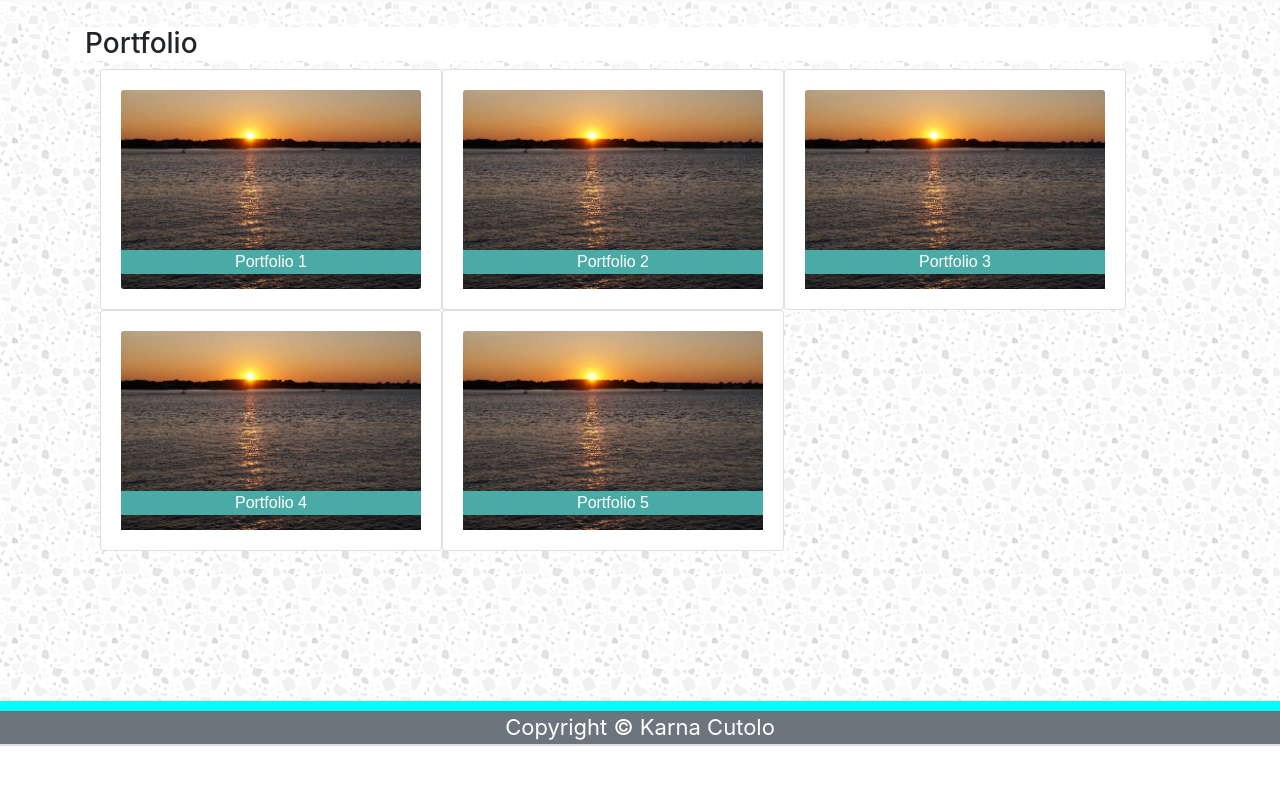
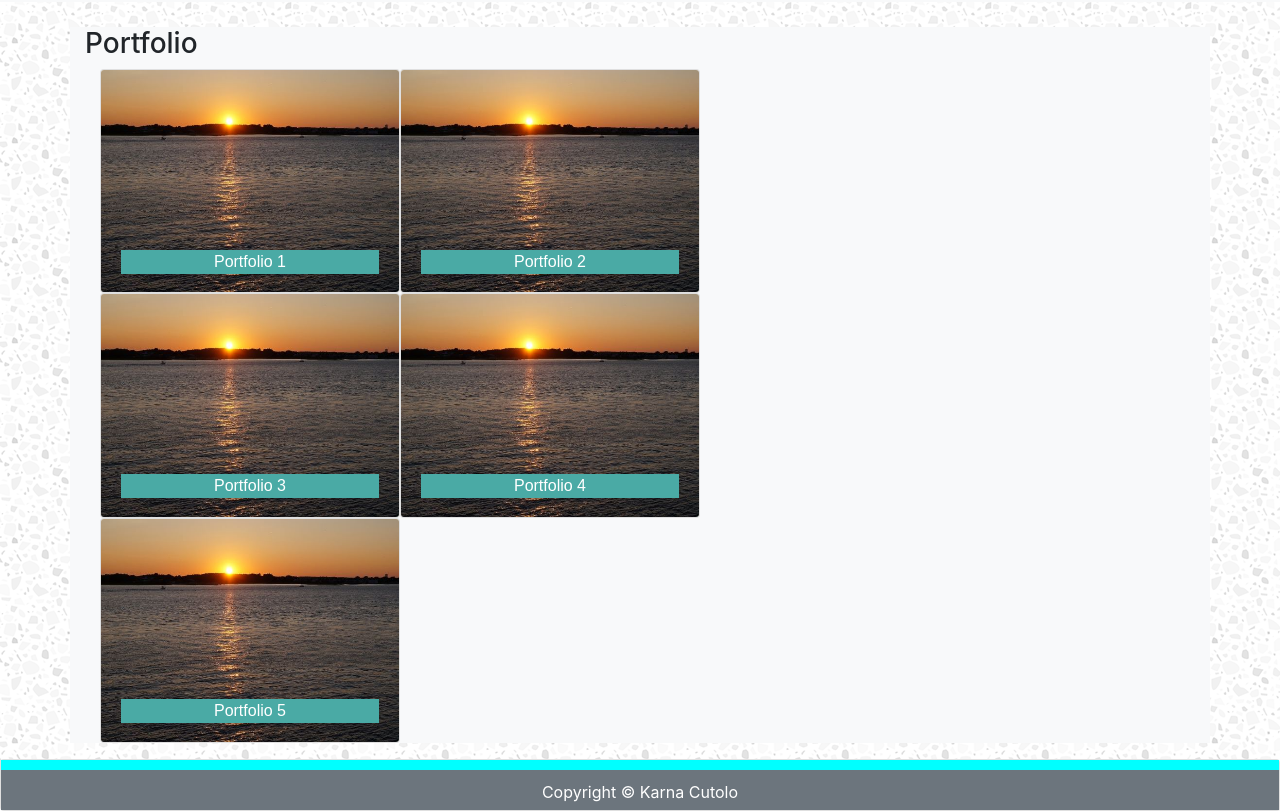
Before and after one commit to Karna1014/KCPortfolio, a plain HTML site: page portfolio-BS.html in a window 1280 px wide. Shown: the part 54-865 px from the top of the page. Before the commit the page ends 800 px from the top, so only its background shows below. Drawn offline with nearby package versions, Linux system fonts and the light colour scheme.

Commit message:
Bootstrap portfolio-not without challenges

```diff
--- a/Assets/CSS/style.css
+++ b/Assets/CSS/style.css
@@ -10,7 +10,8 @@ body {
     font-family: Georgia, 'Times New Roman', Times, serif;
     font-weight: bold;
     color: #ffffff;
-}
+    margin-right: 0;
+    }
 
 .card-header {
     background-color: aqua;
@@ -34,19 +35,53 @@ body {
     color: #4aaaa5;
     border-bottom: 2px solid #dedede;
 }
-
+.card-text{
+    position: relative !important
+}
 .image-text {
     background-color: #4aaaa5;
     font-family: Arial, Helvetica, sans-serif;
     text-align: center;
     margin-top: 160px;
-    position: relative;
     width: 100%;
     color: #ffffff;
 }
 
-
+#myFooter {
+    width: 100%;
+}
 .card-header-footer {
     background-color: aqua;
+    margin-bottom: 0;
     height: 10px;
 }
+.card-body-footer {
+    height: 40px;
+}
+.card-text-footer {
+    padding-top: 10px;
+}
+
+#indexBody {
+    height: 40px;
+    padding-top: 10px;
+    margin-bottom: 0 !important
+}
+.navbar-nav{
+    flex-direction: row !important
+}
+
+@media screen and (min-width: 500px),
+ (max-width: 768px) {
+     .navbar-brand {
+         width: 100%;
+         text-align: center;
+           }
+     }
+
+@media screen and (min-width: 500px),
+     (max-width: 768px) {
+         .nav-link {
+             text-align: center;
+              }
+     }
--- a/portfolio-BS.html
+++ b/portfolio-BS.html
@@ -15,11 +15,18 @@
           <nav class="navbar navbar-expand-sm bg-light">
             <div class="container-fluid">
               <div class="container" style="padding-left: 0px !important;">
+                    <div class="row col-lg-3 col-md-3 row col-sm-12">
                       <a class="navbar-brand mr-p-2" href="index-BS.html">Karna Cutolo</a>
+                    </div>
+                    <div class="row">
+                      <div class="d-flex justify-content-lg-right">
+                      <div class="d-flex justify-content-md-right">
+                      <div class="d-flex justify-content-sm-center">
+                      </div>
                       <ul class="nav ml-auto">
                         <li class="nav-item active">
                           <a class="nav-link" href="index-BS.html">About</a>
-                        </li>
+                          <li>
                         <li class="nav-item">
                           <a class="nav-link" href="portfolio-BS.html">Portfolio</a>
                           </li>
@@ -30,54 +37,64 @@
                       </div>
                     </div>
                   </div>
+                </div>
+              </div>
             </nav>
 </header>
-    <div class="container" style="background-color: white; margin-top: 25px;">
+
+    <div class="container clearfix bg-light mb-3" style="margin-top: 25px;">
+      <div class="row col-lg-3 col-md-3 row col-sm-12">
             <h3 class="Title">Portfolio</h3>
-          <div class="container" style= "margin-bottom: 75px; border: none;">
-             <div class="card" style="padding: 20px">
-                  <img class="card-img" src="./Assets/Images/Serenity.jpg" style="width: 300px; height: 100%;" alt="Temp Pic-Serenity">
+          </div>
+          <div class="container mr-auto" id= "portCards" >
+            <div class="row col-lg-50% col-md-50% row col-sm-12">
+                <div class="card" style="width: 300px;">
+                  <img class="card-img" src="./Assets/Images/Serenity.jpg" style="width: 100%; margin-bottom: 25px; height: 100%;" alt="Temp Pic-Serenity">
                     <div class="card-img-overlay" style="padding: 20px !important;">
-                        <p class="card-text image-text"style="width: 300px">Portfolio 1</p>
+                      <p class="card-text image-text" style="width: 100%; padding: none;"!important;>Portfolio 1</p>
                       </div>
                   </div>
-              <div class="card"style="padding: 20px">
-                  <img class="card-img-top" src="./Assets/Images/Serenity.jpg" style="width: 300px; height: 100%;" alt="Temp Pic-Serenity">
+
+                <div class="card" style="width: 300px;">
+                    <img class="card-img" src="./Assets/Images/Serenity.jpg" style="width: 100%; margin-bottom: 25px; height: 100%;" alt="Temp Pic-Serenity">
                       <div class="card-img-overlay" style="padding: 20px !important;">
-                      <p class="card-text image-text" style="width: 300px">Portfolio 2</p>
+                        <p class="card-text image-text" style="width: 100%; padding: none;"!important;>Portfolio 2</p>
                     </div>
                 </div>
-              <div class="card"style="padding: 20px">
-                  <img class="card-img-top" src="./Assets/Images/Serenity.jpg" style="width: 300px; height: 100%;" alt="Temp Pic-Serenity">
+            </div>
+              <div class="row col-lg-50% col-md-50% row col-sm-12 margin-15 30 30 15">
+              <div class="card" style="width: 300px;">
+                  <img class="card-img" src="./Assets/Images/Serenity.jpg" style="width: 100%; margin-bottom: 25px; height: 100%;" alt="Temp Pic-Serenity">
                     <div class="card-img-overlay" style="padding: 20px !important;">
-                      <p class="card-text image-text" style="width: 300px">Portfolio 3</p>
+                      <p class="card-text image-text" style="width: 100%; padding: none;"!important;>Portfolio 3</p>
                     </div>
               </div>
-              <div class="card"style="padding: 20px">
-                  <img class="card-img-top" src="./Assets/Images/Serenity.jpg" style="width: 300px; height: 100%;" alt="Temp Pic-Serenity">
+              <div class="card" style="width: 300px;">
+                <img class="card-img" src="./Assets/Images/Serenity.jpg" style="width: 100%; margin-bottom: 25px; height: 100%;" alt="Temp Pic-Serenity">
                   <div class="card-img-overlay" style="padding: 20px !important;">
-                      <p class="card-text image-text" style="width: 300px">Portfolio 4</p>
+                    <p class="card-text image-text" style="width: 100%; padding: none;"!important;>Portfolio 4</p>
                     </div>
               </div>
-              <div class="card"style="padding: 20px">
-                  <img class="card-img-top" src="./Assets/Images/Serenity.jpg" style="width: 300px; height: 100%;" alt="Temp Pic-Serenity">
+            </div>
+            <div class="row col-lg-50% col-md-50% row col-sm-12">
+              <div class="card" style="width: 300px;">
+                <img class="card-img" src="./Assets/Images/Serenity.jpg" style="width: 100%; margin-bottom: 25px; height: 100%;" alt="Temp Pic-Serenity">
                   <div class="card-img-overlay" style="padding: 20px !important;">
-                        <p class="card-text image-text" style="width: 300px">Portfolio 5</p>
+                    <p class="card-text image-text" style="width: 100%; padding: none;"!important;>Portfolio 5</p>
                     </div>
               </div>
           </div>
       </div>
-
+  </div>
+  </div>
+  <section>
     <footer>
-      <div class="container-fluid mt-5 fixed-bottom mb-0 pb-0">
-        <div class="Title-footer text-center text-white">
+      <div class="card" id="myFooter">
         <div class="card-header-footer width-100% bg-aqua">
           </div>
-              <div class="card-body-footer bg-secondary">
-                <p class="card-text-footer mb-0">Copyright © Karna Cutolo</p>
-              </div>
-          </div>
+        <p class="card-title bg-secondary text-center text-white" id="indexBody">Copyright © Karna Cutolo</p>
       </div>
     </footer>
   </body>
+</section>
 </html>
```
Also changed, not shown: contact-BS.html (+17 -13 lines), index-BS.html (+24 -23 lines). Lines whose indentation alone changed are shown as unchanged.
